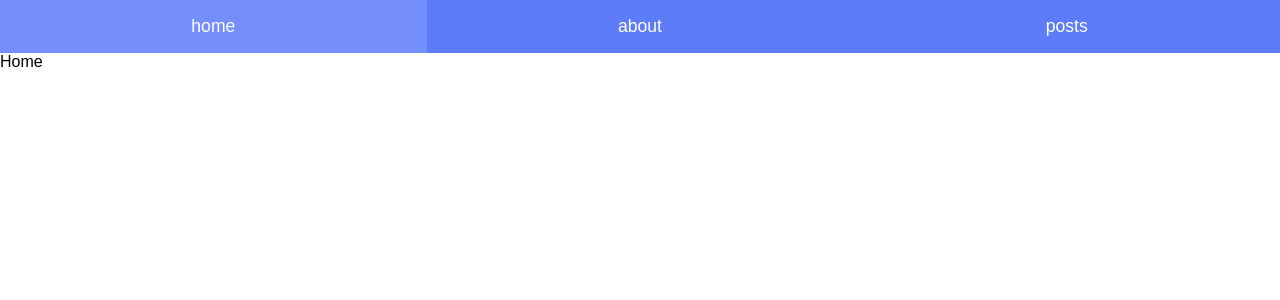
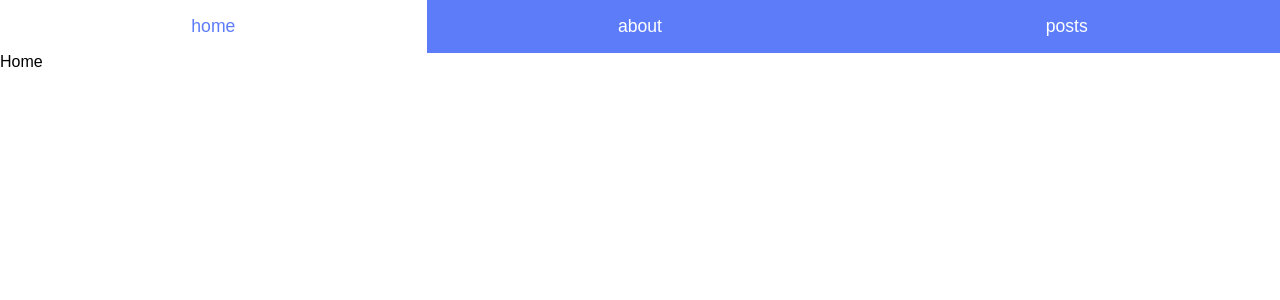
Before and after one commit to ygnoh/route-tutorial, a React (Create React App) app: page / in a window 1280 px wide. Shown: the top 300 px of the page. Built offline with nearby package versions, Linux system fonts and the light colour scheme.

Commit message:
LavLink 이용하여 activeClassName 사용

```diff
--- a/src/components/Header.css
+++ b/src/components/Header.css
@@ -19,7 +19,7 @@
     background: #748ffc;
 }
 
-.item:active {
+.item:active, .item.active {
     background: white;
     color: #5c7cfa;
 }
--- a/src/components/Header.js
+++ b/src/components/Header.js
@@ -1,13 +1,13 @@
 import React from "react";
-import {Link} from "react-router-dom";
+import { NavLink } from "react-router-dom";
 import "./Header.css";
 
 const Header = () => {
     return (
         <div className="header">
-            <Link className="item" to="/">home</Link>
-            <Link className="item" to="/about">about</Link>
-            <Link className="item" to="/posts">posts</Link>
+            <NavLink exact className="item" to="/" activeClassName="active">home</NavLink>
+            <NavLink className="item" to="/about" activeClassName="active">about</NavLink>
+            <NavLink className="item" to="/posts" activeClassName="active">posts</NavLink>
         </div>
     );
 };
```
